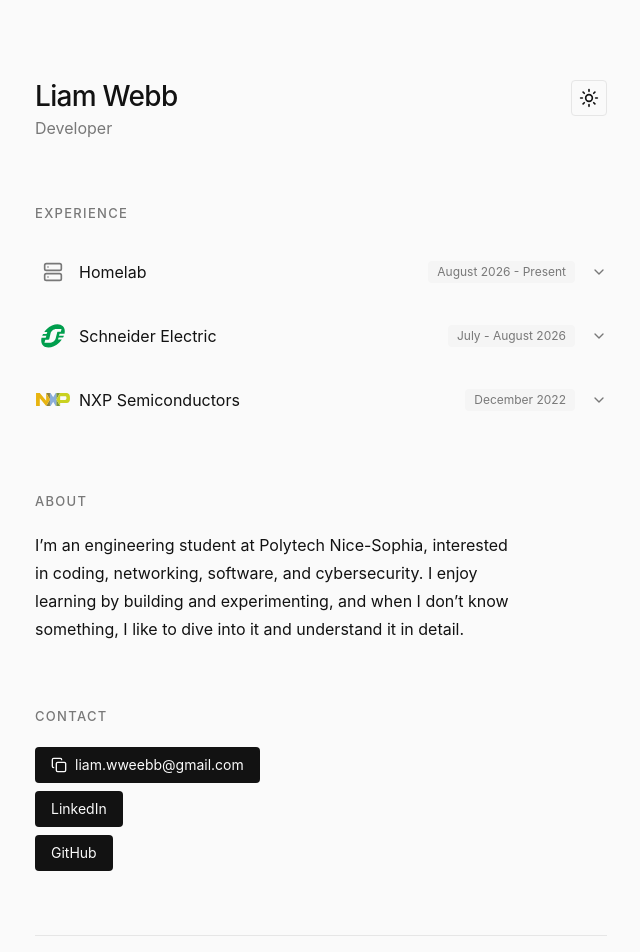
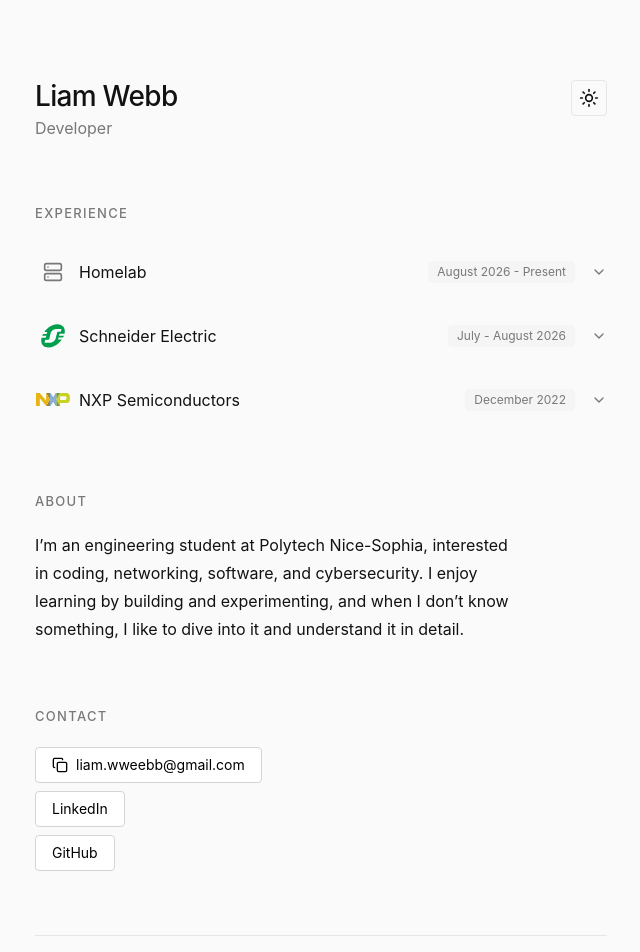
Before and after one commit to liamwebb0/portfolio-react, a React (Vite) app: page / in a window 1280 px wide. Shown: the top 952 px of the page, without its empty margins (319-959 px from the left). Built offline with nearby package versions, Linux system fonts and the light colour scheme.

Commit message:
Polished UI

```diff
--- a/src/components/contact.tsx
+++ b/src/components/contact.tsx
@@ -41,6 +41,7 @@ export function Contact() {
             variant='default'
             size='default'
             onClick={copyEmail}
+            className='border border-neutral-300 bg-white text-black hover:opacity-90 dark:border-neutral-700 dark:bg-black dark:text-white'
           >
             {copied ? (
               <Check className='mr-2 h-4 w-4' aria-hidden />
@@ -63,7 +64,13 @@ export function Contact() {
         </div>
         <div className='flex flex-col items-start gap-2'>
           {orderedSocials.map((social) => (
-            <Button key={social.label} asChild variant='default' size='default'>
+            <Button
+              key={social.label}
+              asChild
+              variant='default'
+              size='default'
+              className='border border-neutral-300 bg-white text-black hover:opacity-90 dark:border-neutral-700 dark:bg-black dark:text-white'
+            >
               <a href={social.href} target='_blank' rel='noopener noreferrer'>
                 {social.label}
               </a>
```
